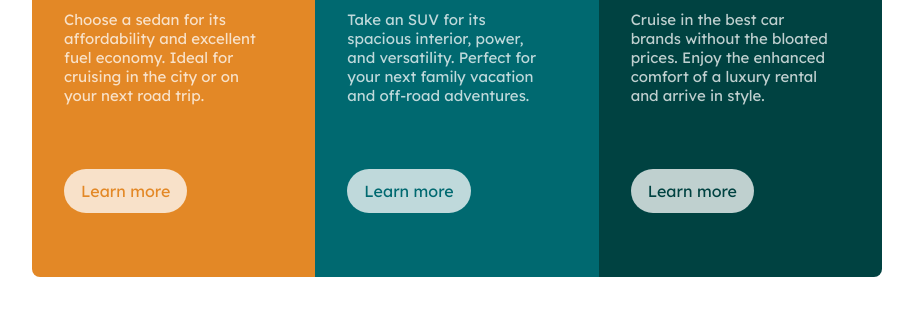
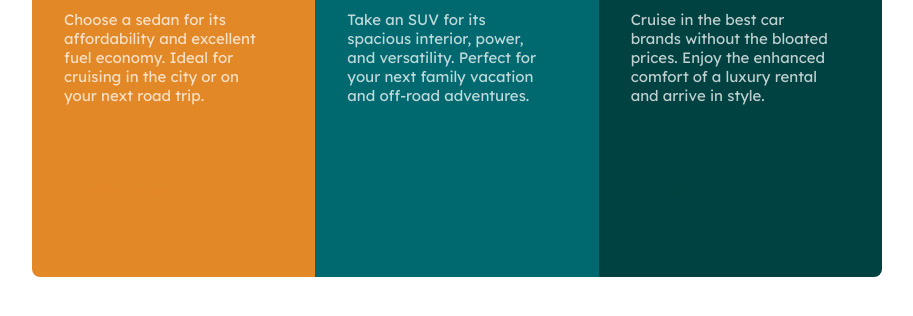
Before and after one commit to Sahithfx34/FrontEnd-Mentor-Day3, a plain HTML site: page index.html in a window 1280 px wide. Shown: the part 348-664 px from the top of the page, without its empty margins (183-1096 px from the left). Drawn offline with Linux system fonts and the light colour scheme.

Commit message:
Update styles.css

```diff
--- a/styles.css
+++ b/styles.css
@@ -56,7 +56,7 @@ img{
     font-family: "Lexend Deca";
     margin: 4rem 8rem 2rem 2rem;
     text-align: center;
-    background-color: var(--Transparentwhite);
+    color: var(--Verylightgray);
     border-radius: 2rem;
     color: var(--Brightorange);
     padding: 12px;
@@ -65,7 +65,7 @@ img{
     font-family: "Lexend Deca";
     margin: 4rem 8rem 2rem 2rem;
     text-align: center;
-    background-color: var(--Transparentwhite);
+    color: var(--Verylightgray);
     border-radius: 2rem;
     color: var(--Darkcyan);
     padding: 12px;
@@ -74,7 +74,7 @@ img{
     font-family: "Lexend Deca";
     margin: 4rem 8rem 2rem 2rem;
     text-align: center;
-    background-color: var(--Transparentwhite);
+    color: var(--Verylightgray);
     border-radius: 2rem;
     color: var(--Verydarkcyan);
     padding: 12px;
@@ -107,13 +107,13 @@ img{
     }
     .sedan{
         grid-area: sedan;
-        border-radius: 6px 6px 0 0;
+        border-radius: 0.5rem 0.5rem 0 0;
     }
     .suv{
         grid-area: suv;
     }
     .luxury {
         grid-area: luxury;
-        border-radius: 0 0 6px 6px;
+        border-radius: 0 0 0.5rem 0.5rem;
     }
 }
```
